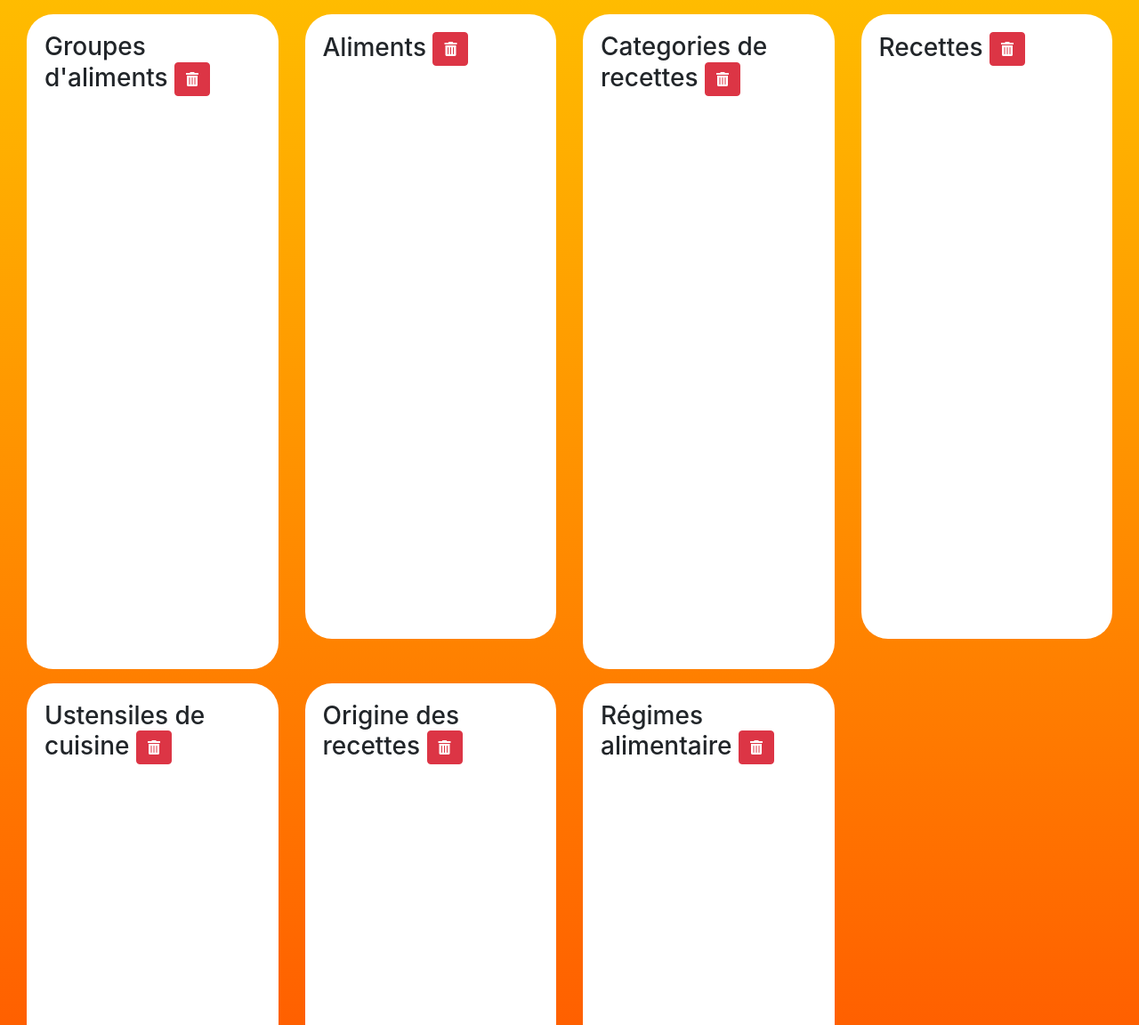
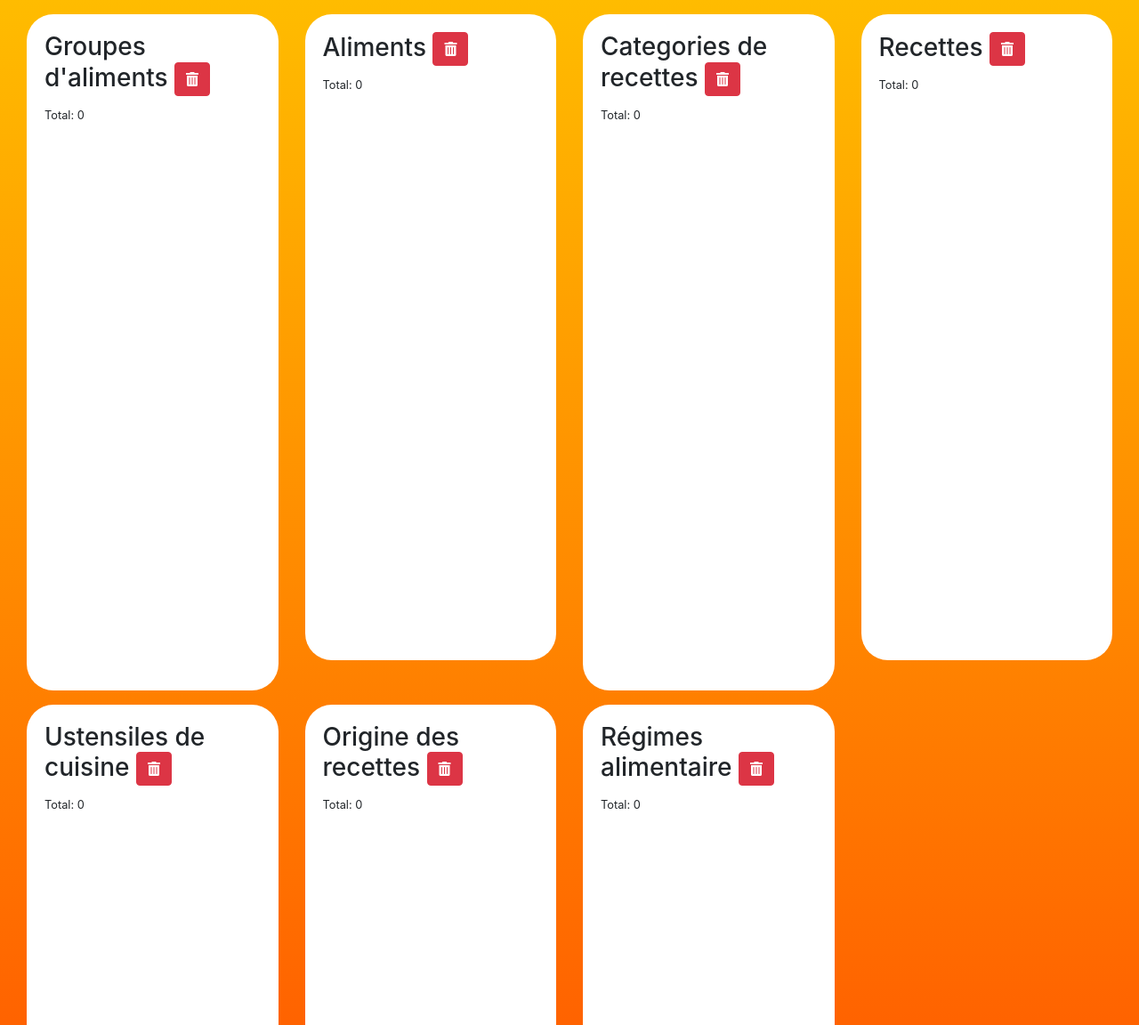
Before and after one commit to riderflo85/feedeasyform, a Django app: page /planning/databases/ in a window 1280 px wide. Shown: the part 40-1192 px from the top of the page at 89% size. Run offline with Django 3.2, Linux system fonts and the light colour scheme; the visitor is signed in with stand-in values (Sample User, id 1); data that the repository does not hold is empty; some libraries are stand-ins or nearby versions.

Commit message:
Added a counter in the content database template

```diff
--- a/planning/templates/planning/databases.html
+++ b/planning/templates/planning/databases.html
@@ -5,6 +5,7 @@
         <div class="col-12 col-sm-3 col-lg-3">
             <div class="border-box content-sign_in">
                 <h3>Groupes d'aliments <button type="button" data-toggle="modal" data-target="#modalDeleteFoodGroup" class="btn btn-danger"><i class="fas fa-trash-alt"></i></button></h3>
+                <small>Total: {{ food_group|length }}</small>
                 <ul class="listing">
                     {% for f_group in food_group %}
                     <li><a href="/planning/detail/group/{{ f_group.pk }}" class="link">{{ f_group }}</a></li>
@@ -15,6 +16,7 @@
         <div class="col-12 col-sm-3 col-lg-3">
             <div class="border-box content-sign_in">
                 <h3>Aliments <button type="button" data-toggle="modal" data-target="#modalDeleteFood" class="btn btn-danger"><i class="fas fa-trash-alt"></i></button></h3>
+                <small>Total: {{ foods|length }}</small>
                 <ul class="listing">
                     {% for food in foods %}
                     <li><a href="/planning/detail/food/{{ food.pk }}" class="link">{{ food }}</a></li>
@@ -25,6 +27,7 @@
         <div class="col-12 col-sm-3 col-lg-3">
             <div class="border-box content-sign_in">
                 <h3>Categories de recettes <button type="button" data-toggle="modal" data-target="#modalDeleteRecipeCateg" class="btn btn-danger"><i class="fas fa-trash-alt"></i></button></h3>
+                <small>Total: {{ recipe_categ|length }}</small>
                 <ul class="listing">
                     {% for r_categ in recipe_categ %}
                     <li><a href="/planning/detail/categorie/{{ r_categ.pk }}" class="link">{{ r_categ }}</a></li>
@@ -34,7 +37,12 @@
         </div>
         <div class="col-12 col-sm-3 col-lg-3">
             <div class="border-box content-sign_in">
-                <h3>Recettes <button type="button" data-toggle="modal" data-target="#modalDeleteRecipe" class="btn btn-danger"><i class="fas fa-trash-alt"></i></button></h3>
+                <h3>Recettes
+                    <button type="button" data-toggle="modal" data-target="#modalDeleteRecipe" class="btn btn-danger">
+                        <i class="fas fa-trash-alt"></i>
+                    </button>
+                </h3>
+                <small>Total: {{ recipes|length }}</small>
                 <ul class="listing">
                     {% for recipe in recipes %}
                     <li><a href="/planning/detail/recipe/{{ recipe.pk }}" class="link">{{ recipe }}</a></li>
@@ -45,6 +53,7 @@
         <div class="col-12 col-sm-3 col-lg-3 mt-3 mb-5">
             <div class="border-box content-sign_in">
                 <h3>Ustensiles de cuisine <button type="button" data-toggle="modal" data-target="#modalDeleteUtensil" class="btn btn-danger"><i class="fas fa-trash-alt"></i></button></h3>
+                <small>Total: {{ utensils|length }}</small>
                 <ul class="listing">
                     {% for utensil in utensils %}
                     <li><a href="/planning/detail/utensil/{{ utensil.pk }}" class="link">{{ utensil }}</a></li>
@@ -55,6 +64,7 @@
         <div class="col-12 col-sm-3 col-lg-3 mt-3 mb-5">
             <div class="border-box content-sign_in">
                 <h3>Origine des recettes <button type="button" data-toggle="modal" data-target="#modalDeleteOrigin" class="btn btn-danger"><i class="fas fa-trash-alt"></i></button></h3>
+                <small>Total: {{ origin_recipes|length }}</small>
                 <ul class="listing">
                     {% for origin in origin_recipes %}
                     <li><a href="/planning/detail/origin/{{ origin.pk }}" class="link">{{ origin }}</a></li>
@@ -65,6 +75,7 @@
         <div class="col-12 col-sm-3 col-lg-3 mt-3 mb-5">
             <div class="border-box content-sign_in">
                 <h3>Régimes alimentaire <button type="button" data-toggle="modal" data-target="#modalDeleteDiet" class="btn btn-danger"><i class="fas fa-trash-alt"></i></button></h3>
+                <small>Total: {{ diets|length }}</small>
                 <ul class="listing">
                     {% for diet in diets %}
                     <li><a href="/planning/detail/diet/{{ diet.pk }}" class="link">{{ diet }}</a></li>
```
